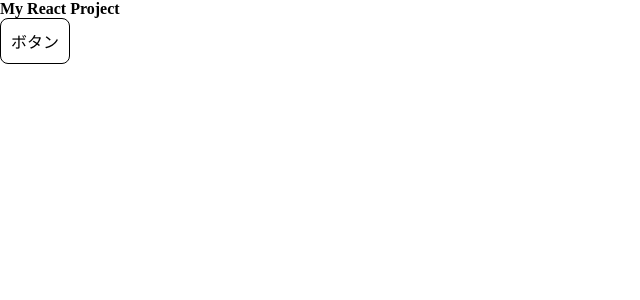
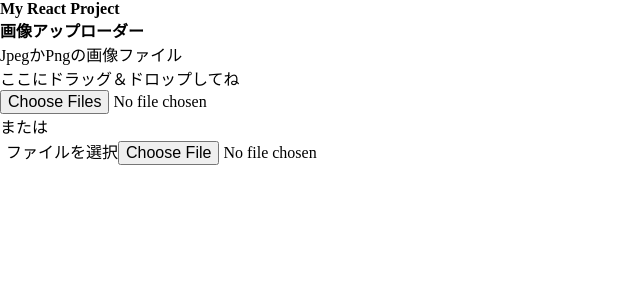
Before and after one commit to Takenari-Yamamoto/react-boilerplate, a React (Create React App) app: page / in a window 1280 px wide. Shown: the top 300 px of the page, without its empty margins (0-640 px from the left). Built offline with nearby package versions, Linux system fonts and the light colour scheme.

Commit message:
image uplaod

```diff
--- a/package.json
+++ b/package.json
@@ -11,6 +11,7 @@
     "@types/react": "^18.0.0",
     "@types/react-dom": "^18.0.0",
     "axios": "^0.27.2",
+    "firebase": "^9.7.0",
     "react": "^18.1.0",
     "react-dom": "^18.1.0",
     "react-router-dom": "6",
--- a/src/App.tsx
+++ b/src/App.tsx
@@ -1,16 +1,11 @@
 import React from 'react';
-import axios from 'axios';
-import AppButton from './components/0_atoms/AppButton';
+import ImageUploader from './ImageUploader';
 
 function App() {
-  const fetchData = async () => {
-    const res = await axios.get('https://pokeapi.co/api/v2/pokemon/pikachu');
-    console.log(res.data);
-  };
   return (
     <div className="App">
       <h1>My React Project</h1>
-      <AppButton text={'ボタン'} clickButton={() => fetchData()} />
+      <ImageUploader />
     </div>
   );
 }
--- /dev/null
+++ b/src/ImageUploader.tsx
@@ -0,0 +1,49 @@
+import React from 'react';
+import storage from './firebase';
+import { ref, uploadBytes } from 'firebase/storage';
+
+const ImageUploader = () => {
+  const uploadFile = async (e: React.ChangeEvent<HTMLInputElement>) => {
+    console.log(e.target.files);
+    if (!e.target.files) {
+      return;
+    }
+    const file = e.target.files[0];
+    const storageRef = ref(storage, `image/${file.name}`);
+    const uplaodedFile = await uploadBytes(storageRef, file);
+    console.log(uplaodedFile);
+  };
+  return (
+    <div className="outerBox">
+      <div className="title">
+        <h2>画像アップローダー</h2>
+        <p>JpegかPngの画像ファイル</p>
+      </div>
+      <div className="imageUplodeBox">
+        <div className="imageLogoAndText">
+          <p>ここにドラッグ＆ドロップしてね</p>
+        </div>
+        <input
+          className="imageUploadInput"
+          multiple
+          name="imageURL"
+          type="file"
+          accept=".png,.jpeg,.jpg"
+          onChange={uploadFile}
+        />
+      </div>
+      <p>または</p>
+      <button>
+        ファイルを選択
+        <input
+          className="imageUploadInput"
+          type="file"
+          onChange={uploadFile}
+          accept=".png,.jpeg,.jpg"
+        />
+      </button>
+    </div>
+  );
+};
+
+export default ImageUploader;
--- /dev/null
+++ b/src/firebase.ts
@@ -0,0 +1,23 @@
+// Import the functions you need from the SDKs you need
+import { initializeApp } from 'firebase/app';
+import { getStorage } from 'firebase/storage';
+// TODO: Add SDKs for Firebase products that you want to use
+// https://firebase.google.com/docs/web/setup#available-libraries
+
+// Your web app's Firebase configuration
+// For Firebase JS SDK v7.20.0 and later, measurementId is optional
+const firebaseConfig = {
+  apiKey: 'AIzaSyA8cbxgGaCf6gAzjYXluPwRk1_WpmOtK6U',
+  authDomain: 'image-uploader-7305c.firebaseapp.com',
+  projectId: 'image-uploader-7305c',
+  storageBucket: 'image-uploader-7305c.appspot.com',
+  messagingSenderId: '289612255767',
+  appId: '1:289612255767:web:d2180590f23e2588d10252',
+  measurementId: 'G-6ZZ1G5N1BY',
+};
+
+// Initialize Firebase
+const app = initializeApp(firebaseConfig);
+const storage = getStorage(app);
+
+export default storage;
```
Also changed, not shown: 1 other file (tests, documents, lock files or other folders).
